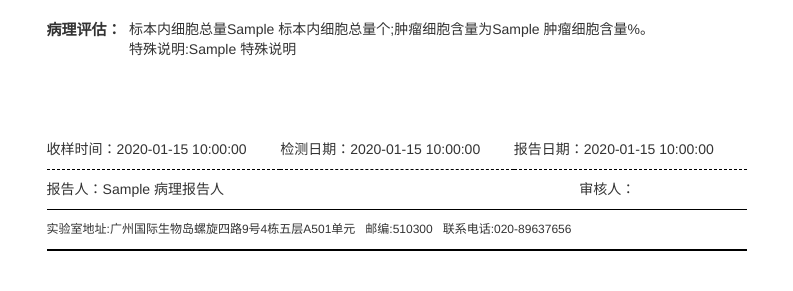
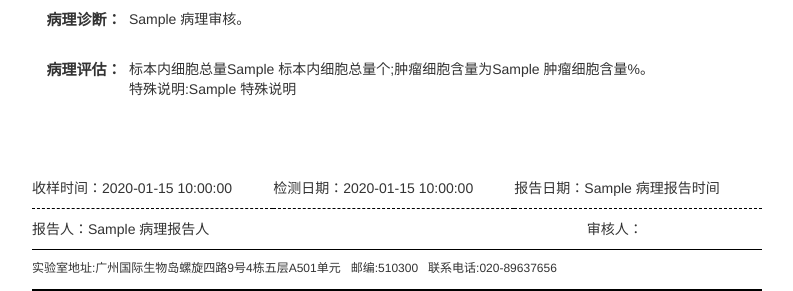
Before and after one commit to hexiaominitao/HE_report, a Python web app: template app/templates/he-report.html in a window 1280 px wide. Shown: the part 723-1014 px from the top of the page, without its empty margins (243-1036 px from the left). Before the commit the page ends 974 px from the top, so only its background shows below. Run offline with Jinja, Linux system fonts and the light colour scheme; the template is opened without the code that fills it: most values are stand-ins (such as "Sample title", 1, 10 or a date in 2020); some libraries are stand-ins or nearby versions.

Commit message:
添加：从环境变量加载一些配置，修改html样式.

```diff
--- a/app/models.py
+++ b/app/models.py
@@ -84,7 +84,7 @@ class HeInfo(db.Model):
     不出报告原因 = db.Column(db.String(200), nullable=True)
     录入 = db.Column(db.String(50), nullable=True)
     审核 = db.Column(db.String(50), nullable=True)
-    病理报告时间 = db.Column(db.DateTime, index=True)
+    病理报告时间 = db.Column(db.Date, index=True)
 
     def __reper__(seif):
         return '<Note %r>' % seif.body
--- a/app/static/css/index-login-regist.css
+++ b/app/static/css/index-login-regist.css
@@ -1,5 +1,5 @@
 .form-container{
-    width:300px;
+    width:400px;
     margin: 0 auto;
 }
 
--- a/app/templates/he-report.html
+++ b/app/templates/he-report.html
@@ -14,14 +14,14 @@
 }
 .sample-info table{
     border-collapse: collapse;
-    width: 96%;
+    width: 100%;
     margin: 0 auto;
     border-top: 2px solid black;
     border-bottom: 2px dashed black;
 }
 .foot-table1{
     border-collapse: collapse;
-    width: 96%;
+    width: 100%;
     margin: 0 auto;
     border-bottom: 1.5px dashed black;
 }
@@ -33,13 +33,13 @@ font-family: 微软雅黑;
 }
 .foot-table2{
     border-collapse: collapse;
-    width: 96%;
+    width: 100%;
     margin: 0 auto;
     border-bottom: 1.5px solid black;
 }
 .foot-table3{
     border-collapse: collapse;
-    width: 96%;
+    width: 100%;
     margin: 0 auto;
     border-bottom: 2px solid black;
     font-size: 12px;
@@ -52,7 +52,7 @@ font-family: 微软雅黑;
 }
 .report-header table{
     border-collapse: collapse;
-    width: 96%;
+    width: 100%;
     margin: 0 auto;
     border-bottom: 1px solid black;
 }
@@ -86,7 +86,7 @@ font-family: 微软雅黑;
         </tr>
         <tr>
             <td style="text-align: left">报告编号：{{ sample_info.申请单号 }}</td>
-            <td style="text-align: right;">报告日期：{{ now }}</td>
+            <td style="text-align: right;">报告日期：{{ sample_info.病理报告时间 }}</td>
         </tr>
     </table>
 </header>
@@ -103,24 +103,24 @@ font-family: 微软雅黑;
                 <td colspan="3">民族：{{ sample_info.民族 }}</td>
             </tr>
             <tr>
-                <td colspan="4">病理诊断：{{ sample_info.病理诊断 }}</td>
-                <td colspan="4">家族史：{{ sample_info.有无家族遗传疾病 }}</td>
-                <td colspan="4">用药史：</td>
+                <td colspan="6">病理诊断：{{ sample_info.病理诊断 }}</td>
+                <td colspan="3">家族史：{{ sample_info.有无家族遗传疾病 }}</td>
+                <td colspan="3">用药史：</td>
             </tr>
             <tr>
-                <td colspan="4">送检医院：{{ sample_info.医院名称 }}</td>
-                <td colspan="4">送检科室：{{ sample_info.科室 }}</td>
-                <td colspan="4">送检医生：{{ sample_info.医生姓名 }}</td>
+                <td colspan="6">送检医院：{{ sample_info.医院名称 }}</td>
+                <td colspan="3">送检科室：{{ sample_info.科室 }}</td>
+                <td colspan="3">送检医生：{{ sample_info.医生姓名 }}</td>
             </tr>
             <tr>
-                <td colspan="4">样本编码：{{ sample_info.申请单号 }}</td>
-                <td colspan="4">采样时间：</td>
-                <td colspan="4">收样时间：{{ Time_set((sample_info.收样日期)) }}</td>
+                <td colspan="6">样本编码：{{ sample_info.申请单号 }}</td>
+                <td colspan="3">采样时间：</td>
+                <td colspan="3">收样时间：{{ Time_set((sample_info.收样日期)) }}</td>
             </tr>
             <tr>
-                <td colspan="4">样本来源：{{ sample_info.样本来源 }}</td>
-                <td colspan="4">采样方式：{{ sample_info.采样方式 }}</td>
-                <td colspan="4">样本类型：{{ sample_info.样本类型 }}</td>
+                <td colspan="6">样本来源：{{ sample_info.样本来源 }}</td>
+                <td colspan="3">采样方式：{{ sample_info.采样方式 }}</td>
+                <td colspan="3">样本类型：{{ sample_info.样本类型 }}</td>
             </tr>
         </table>
 </div>
@@ -133,8 +133,8 @@ font-family: 微软雅黑;
 <br/>
 <div class="con">
     <p class="item-1"><b style="font-size: 15px">检测图片：</b></p>
-    <p class="content-1" style="text-align: center;"><img class="img1" src="../static/img/{{ sample_info.申请单号 }}_1.jpg" style="margin-right: 2%">
-        <img class="img1" src="../static/img/{{ sample_info.申请单号 }}_2.jpg">
+    <p class="content-1" style="text-align: left;"><img class="img1" src="../static/img/{{ sample_info.迈景编号 }}_1.jpg" style="margin-right: 2%">
+        <img class="img1" src="../static/img/{{ sample_info.迈景编号 }}_2.jpg">
     </p>
 </div>
 <br/>
@@ -159,7 +159,7 @@ font-family: 微软雅黑;
         <tr>
         <td colspan="1">收样时间：{{ Time_set((sample_info.收样日期)) }}</td>
         <td colspan="1">检测日期：{{ Time_set((sample_info.检测日期)) }}</td>
-        <td colspan="1">报告日期：{{ now }}</td>
+        <td colspan="1">报告日期：{{ sample_info.病理报告时间 }}</td>
     </tr>
 </table>
 <table class="foot-table2">
--- a/app/templates/index.html
+++ b/app/templates/index.html
@@ -20,7 +20,7 @@
     <li><a href="{{ url_for('main.heinfo') }}">上传文件</a>病理结果文件如下格式(只需包含这7项就行):
         <table>
             <tr>
-                <th>迈景单号</th>
+                <th>迈景编号</th>
                 <th>镜下所见</th>
                 <th>病理诊断</th>
                 <th>细胞总量</th>
@@ -31,7 +31,7 @@
         </table>
     </li>
     <li>需要上传样本信息登记表</li>
-    <li><a href="{{ url_for('main.heinfo') }}">上传图片</a>：以迈景编号加_n(N表示第几张图片)命名（eg:MG123456_1.JPG)。</li>
+    <li><a href="{{ url_for('main.heinfo') }}">上传图片</a>：以迈景编号加_n(n表示第几张图片)命名（eg:MG123456_1.JPG)。</li>
 </ul>
 
 {% endblock %}
--- a/app/templates/report.html
+++ b/app/templates/report.html
@@ -38,7 +38,7 @@
 <form method="post">
     <span>
         <input type="text" class="demo-input" placeholder="请选择日期" id="report_data" name="data">
-        <button>确定</button>
+        <button class="btn btn-default">确定</button>
     </span>
 </form>
 <div class="sample-info">
@@ -48,6 +48,7 @@
     <tr>
         <td colspan="4"><a href="{{ url_for('main.report_detail', report_id=row[0]) }}">{{ row[0] }}</a></td>
         <td colspan="4">{{ row[1] }}</td>
+        <td colspan="4">{{ row[2] }}</td>
         <td colspan="4"><a href="{{ url_for('main.report_download', filename='{}.pdf'.format(row[0])) }}">下载</a></td>
     </tr>
     {% endfor %}
--- a/app/templates/seqinfo.html
+++ b/app/templates/seqinfo.html
@@ -9,7 +9,7 @@
     {{ form.hidden_tag() }}
     <div class="from-container">
         <div class="from-group">
-            {{ form.filezip(multiple="multiple") }}
+            {{ form.filezip(multiple="multiple",class="btn btn-primary btn-block") }}
         </div>
         <div class="form-group">
             {{ form.submit(class="btn btn-primary btn-block") }}
@@ -18,9 +18,9 @@
 </form>
 <form method="POST" enctype="multipart/form-data">
     {{ img_form.hidden_tag() }}
-    <div class="from-container">
+    <div class="input-append">
         <div class="from-group">
-            {{ img_form.up_photo(multiple="multiple") }}
+            {{ img_form.up_photo(multiple="multiple",class="btn btn-primary btn-block") }}
         </div>
         <div class="form-group">
             {{ img_form.submit(class="btn btn-primary btn-block") }}
--- a/config.py
+++ b/config.py
@@ -36,7 +36,7 @@ class DevelopmentConfig(Config):
     DIALECT = "mysql"
     DRIVER = 'pymysql'
     USERNAME = 'root'
-    PASSWORD = 'hemin19940910'
+    PASSWORD = os.environ.get('SQL_PASSWORD')
     HOST = '127.0.0.1'
     PORT = '3306'
     DATEBASE = 'db_herep'
@@ -53,7 +53,7 @@ class TestingConfig(Config):
     DIALECT = "mysql"
     DRIVER = 'pymysql'
     USERNAME = 'root'
-    PASSWORD = 'xxxxxx'
+    PASSWORD = os.environ.get('SQL_PASSWORD')
     HOST = '127.0.0.1'
     PORT = '3306'
     DATEBASE = 'db_herep'
```
Also changed, not shown: app/main/views.py (+13 -5 lines), 1 other file.
